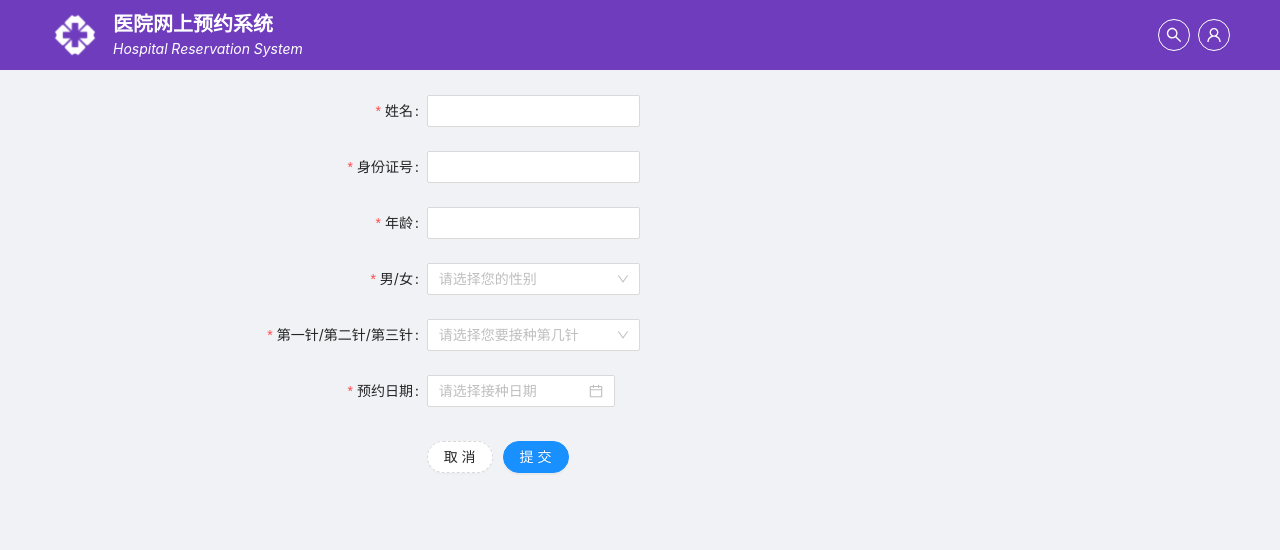
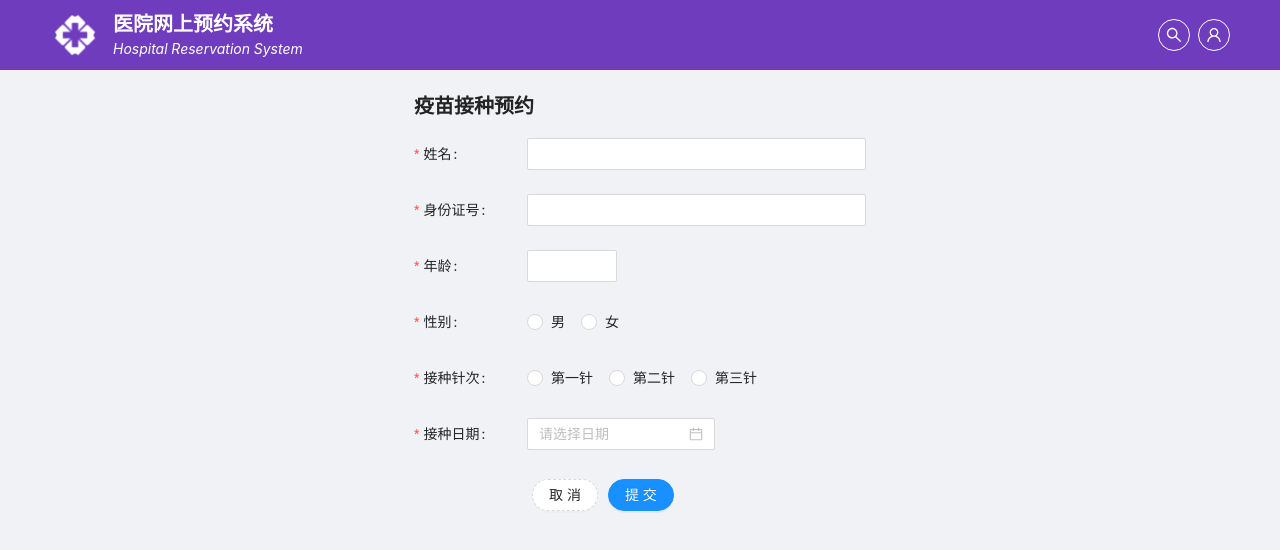
Before and after one commit to ZJU-SE-2022-G/hospital-web-app, a React (Vite) app: page /epidemic/vaccine in a window 1280 px wide. Shown: the top 550 px of the page. Built offline with nearby package versions, Linux system fonts and the light colour scheme.

Commit message:
feat: add vaccine reserve api

```diff
--- a/src/App.tsx
+++ b/src/App.tsx
@@ -1,14 +1,22 @@
 import React from 'react';
 import { Provider } from 'react-redux';
 import { BrowserRouter } from 'react-router-dom';
+import moment from 'moment';
+import 'moment/dist/locale/zh-cn';
+import { ConfigProvider } from 'antd';
+import zhCN from 'antd/lib/locale/zh_CN';
 import store from './stores';
 import Routes from './routes';
 
+moment.locale('zh-cn');
+
 const App: React.FC = () => (
   <Provider store={store}>
-    <BrowserRouter>
-      <Routes />
-    </BrowserRouter>
+    <ConfigProvider locale={zhCN}>
+      <BrowserRouter>
+        <Routes />
+      </BrowserRouter>
+    </ConfigProvider>
   </Provider>
 );
 
--- a/src/apis/apiSlice.ts
+++ b/src/apis/apiSlice.ts
@@ -58,6 +58,18 @@ const apiSlice = createApi({
         }
       },
     }),
+
+    reserveVaccine: build.mutation<void, ReserveVaccineRequest>({
+      query: request => ({
+        url: `/vacApp/insert?${stringify(request)}`,
+        method: 'POST',
+      }),
+      transformResponse: (response: ApiResponse<void>) => {
+        if (response.state !== SUCCESS) {
+          throw response;
+        }
+      },
+    }),
   }),
 });
 
@@ -68,4 +80,5 @@ export const {
   useLoginUserMutation,
   useGetEpidemicMapQuery,
   useReserveNucleicMutation,
+  useReserveVaccineMutation,
 } = apiSlice;
--- a/src/pages/epidemic/NucleicPage.tsx
+++ b/src/pages/epidemic/NucleicPage.tsx
@@ -5,7 +5,7 @@ import {
   PageHeader,
   Form,
   Input,
-  Select,
+  Radio,
   DatePicker,
   Button,
   message,
@@ -13,22 +13,18 @@ import {
 import { useReserveNucleicMutation } from '../../apis/apiSlice';
 import styles from './NucleicPage.module.css';
 
-const { Option } = Select;
-
 const NucleicPage: React.FC = () => {
   const [form] = Form.useForm();
   const [reserve, { isLoading }] = useReserveNucleicMutation();
   const navigate = useNavigate();
 
-  const onFinish = async () => {
+  const onFinish = async (values: any) => {
     try {
       await reserve({
-        usrId: form.getFieldValue('idcard'),
-        usrName: form.getFieldValue('name'),
-        testType: form.getFieldValue('nucleicType'),
-        testDate: (form.getFieldValue('nucleicDate') as moment.Moment).format(
-          'YYYY-MM-DD',
-        ),
+        usrId: values['id'],
+        usrName: values['name'],
+        testType: values['nucleic-type'],
+        testDate: values['nucleic-date'].format('YYYY-MM-DD'),
       }).unwrap();
       navigate('/');
       message.success('预约成功');
@@ -38,7 +34,7 @@ const NucleicPage: React.FC = () => {
   };
 
   return (
-    <PageHeader className={styles.page} title="核酸预约">
+    <PageHeader className={styles.page} title="核酸检测预约">
       <Form
         form={form}
         name="nucleic"
@@ -58,7 +54,7 @@ const NucleicPage: React.FC = () => {
           <Input />
         </Form.Item>
         <Form.Item
-          name="idcard"
+          name="id"
           label="身份证号"
           rules={[
             { required: true, message: '请输入身份证号' },
@@ -73,22 +69,18 @@ const NucleicPage: React.FC = () => {
           <Input />
         </Form.Item>
         <Form.Item
-          name="nucleicType"
-          label="单检/混检"
-          rules={[{ required: true, message: '请选择检查类型' }]}
+          name="nucleic-type"
+          label="检测类型"
+          rules={[{ required: true, message: '请选择检测类型' }]}
         >
-          <Select placeholder="请选择检查类型">
-            <Option value="单检">单检</Option>
-            <Option value="混检">混检</Option>
-          </Select>
+          <Radio.Group name="nucleic-type" options={['单检', '混检']} />
         </Form.Item>
         <Form.Item
-          name="nucleicDate"
-          label="预约日期"
-          rules={[{ required: true, message: '请选择检查日期' }]}
+          name="nucleic-date"
+          label="检测日期"
+          rules={[{ required: true, message: '请选择检测日期' }]}
         >
           <DatePicker
-            placeholder="请选择检查日期"
             disabledDate={current =>
               current &&
               (current < moment().endOf('day') ||
--- /dev/null
+++ b/src/pages/epidemic/VaccinePage.module.css
@@ -0,0 +1,8 @@
+.page {
+  max-width: 500px;
+  margin: auto;
+}
+
+.button {
+  margin: 5px;
+}
--- a/src/pages/epidemic/VaccinePage.tsx
+++ b/src/pages/epidemic/VaccinePage.tsx
@@ -1,28 +1,51 @@
-import { Button, DatePicker, Form, Input, Select } from 'antd';
 import React from 'react';
+import { useNavigate } from 'react-router-dom';
+import moment from 'moment';
+import {
+  PageHeader,
+  Form,
+  Input,
+  InputNumber,
+  Radio,
+  DatePicker,
+  Button,
+  message,
+} from 'antd';
+import { useReserveVaccineMutation } from '../../apis/apiSlice';
+import styles from './NucleicPage.module.css';
 
 const VaccinePage: React.FC = () => {
   const [form] = Form.useForm();
+  const [reserve, { isLoading }] = useReserveVaccineMutation();
+  const navigate = useNavigate();
+
   const onFinish = async (values: any) => {
-    console.log('Received: ', values);
+    try {
+      await reserve({
+        usrId: values['id'],
+        usrName: values['name'],
+        age: values['age'],
+        sex: values['sex'],
+        vacNum: values['vaccine-number'],
+        vacDate: values['vaccine-date'].format('YYYY-MM-DD'),
+      }).unwrap();
+      navigate('/');
+      message.success('预约成功');
+    } catch (err: any) {
+      message.error(err.message || err.status);
+    }
   };
-  const { Option } = Select;
-  const formItemLayout = {
-    labelCol: { span: 8 },
-    wrapperCol: { span: 4 },
-  };
-  const formTailLayout = {
-    labelCol: { span: 4 },
-    wrapperCol: { span: 8, offset: 8 },
-  };
+
   return (
-    <div style={{ marginTop: 25 }}>
+    <PageHeader className={styles.page} title="疫苗接种预约">
       <Form
         form={form}
         name="vaccine"
+        labelAlign="left"
+        labelCol={{ span: 6 }}
+        wrapperCol={{ span: 18 }}
+        validateTrigger="onBlur"
         onFinish={onFinish}
-        {...formItemLayout}
-        scrollToFirstError
       >
         <Form.Item
           name="name"
@@ -34,18 +57,16 @@ const VaccinePage: React.FC = () => {
           <Input />
         </Form.Item>
         <Form.Item
-          name="idcard"
+          name="id"
           label="身份证号"
           rules={[
             { required: true, message: '请输入身份证号' },
-            () => ({
-              validator(_, value) {
-                if (!value || value.length == 18) {
-                  return Promise.resolve();
-                }
-                return Promise.reject(new Error('身份证号长度不符'));
-              },
-            }),
+            {
+              validator: (_, value) =>
+                !value || (value.length === 18 && /^\d+X?$/.test(value))
+                  ? Promise.resolve()
+                  : Promise.reject(new Error('请输入正确的身份证号')),
+            },
           ]}
         >
           <Input />
@@ -53,61 +74,62 @@ const VaccinePage: React.FC = () => {
         <Form.Item
           name="age"
           label="年龄"
-          rules={[
-            { required: true, message: '请输入您的年龄' },
-          ]}
+          rules={[{ required: true, message: '请输入您的年龄' }]}
         >
-          <Input />
+          <InputNumber max={200} min={0} />
         </Form.Item>
         <Form.Item
           name="sex"
-          label="男/女"
+          label="性别"
           rules={[{ required: true, message: '请选择您的性别' }]}
         >
-          <Select placeholder="请选择您的性别">
-            <Option value="男">男</Option>
-            <Option value="女">女</Option>
-          </Select>
+          <Radio.Group name="sex" options={['男', '女']} />
         </Form.Item>
         <Form.Item
-          name="vac_num"
-          label="第一针/第二针/第三针"
-          rules={[{ required: true, message: '请选择您要接种第几针' }]}
+          name="vaccine-number"
+          label="接种针次"
+          rules={[{ required: true, message: '请选择接种针次' }]}
         >
-          <Select placeholder="请选择您要接种第几针">
-            <Option value="第一针">第一针</Option>
-            <Option value="第二针">第二针</Option>
-            <Option value="第三针">第三针</Option>
-          </Select>
+          <Radio.Group
+            name="vaccine-number"
+            options={['第一针', '第二针', '第三针']}
+          />
         </Form.Item>
         <Form.Item
-          name="vaccineDate"
-          label="预约日期"
-          rules={[
-            {
-              type: 'object' as const,
-              required: true,
-              message: '请选择接种日期',
-            },
-          ]}
+          name="vaccine-date"
+          label="接种日期"
+          rules={[{ required: true, message: '请选择接种日期' }]}
         >
-          <DatePicker placeholder="请选择接种日期" />
+          <DatePicker
+            disabledDate={current =>
+              current &&
+              (current < moment().endOf('day') ||
+                current > moment().add(7, 'days').endOf('day'))
+            }
+          />
         </Form.Item>
-        <Form.Item {...formTailLayout}>
-          <Button type="dashed" htmlType="reset" shape="round">
+        <Form.Item wrapperCol={{ offset: 6, span: 18 }}>
+          <Button
+            className={styles.button}
+            htmlType="reset"
+            type="dashed"
+            shape="round"
+            onClick={() => navigate(-1)}
+          >
             取消
           </Button>
           <Button
+            className={styles.button}
+            htmlType="submit"
             type="primary"
-            htmlType="submit"
             shape="round"
-            style={{ margin: 10 }}
+            disabled={isLoading}
           >
             提交
           </Button>
         </Form.Item>
       </Form>
-    </div>
+    </PageHeader>
   );
 };
 
--- a/src/pages/login/LoginPage.tsx
+++ b/src/pages/login/LoginPage.tsx
@@ -10,11 +10,11 @@ const LoginPage: React.FC = () => {
   const [login, { isLoading }] = useLoginUserMutation();
   const navigate = useNavigate();
 
-  const onFinish = async () => {
+  const onFinish = async (values: any) => {
     try {
       await login({
-        phone: form.getFieldValue('phone'),
-        password: form.getFieldValue('password'),
+        phone: values['phone'],
+        password: values['password'],
       }).unwrap();
       navigate('/');
       message.success('登录成功');
--- a/src/pages/register/RegisterPage.tsx
+++ b/src/pages/register/RegisterPage.tsx
@@ -16,17 +16,17 @@ const RegisterPage: React.FC = () => {
 
   const isLoading = registerLoading || loginLoading;
 
-  const onFinish = async () => {
+  const onFinish = async (values: any) => {
     try {
       await register({
-        id: form.getFieldValue('idcard'),
-        name: form.getFieldValue('name'),
-        phone: form.getFieldValue('phone'),
-        password: form.getFieldValue('password'),
+        id: values['id'],
+        name: values['name'],
+        phone: values['phone'],
+        password: values['password'],
       }).unwrap();
       await login({
-        phone: form.getFieldValue('phone'),
-        password: form.getFieldValue('password'),
+        phone: values['phone'],
+        password: values['password'],
       }).unwrap();
       navigate('/');
       message.success('注册成功');
@@ -72,7 +72,7 @@ const RegisterPage: React.FC = () => {
           <Input addonBefore="+86" />
         </Form.Item>
         <Form.Item
-          name="idcard"
+          name="id"
           label="身份证号"
           rules={[
             { required: true, message: '请输入身份证号' },
```
Also changed, not shown: src/types/epidemic.d.ts (+9 -0 lines).
